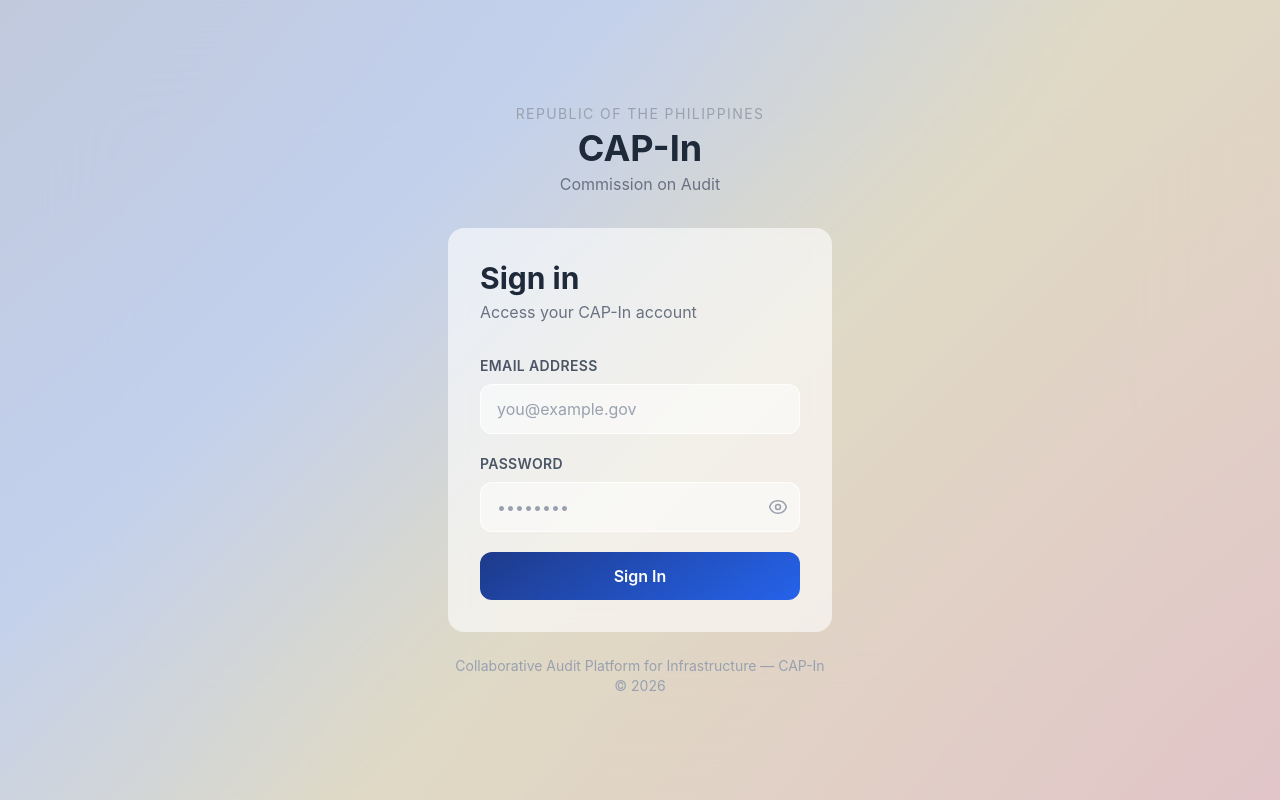
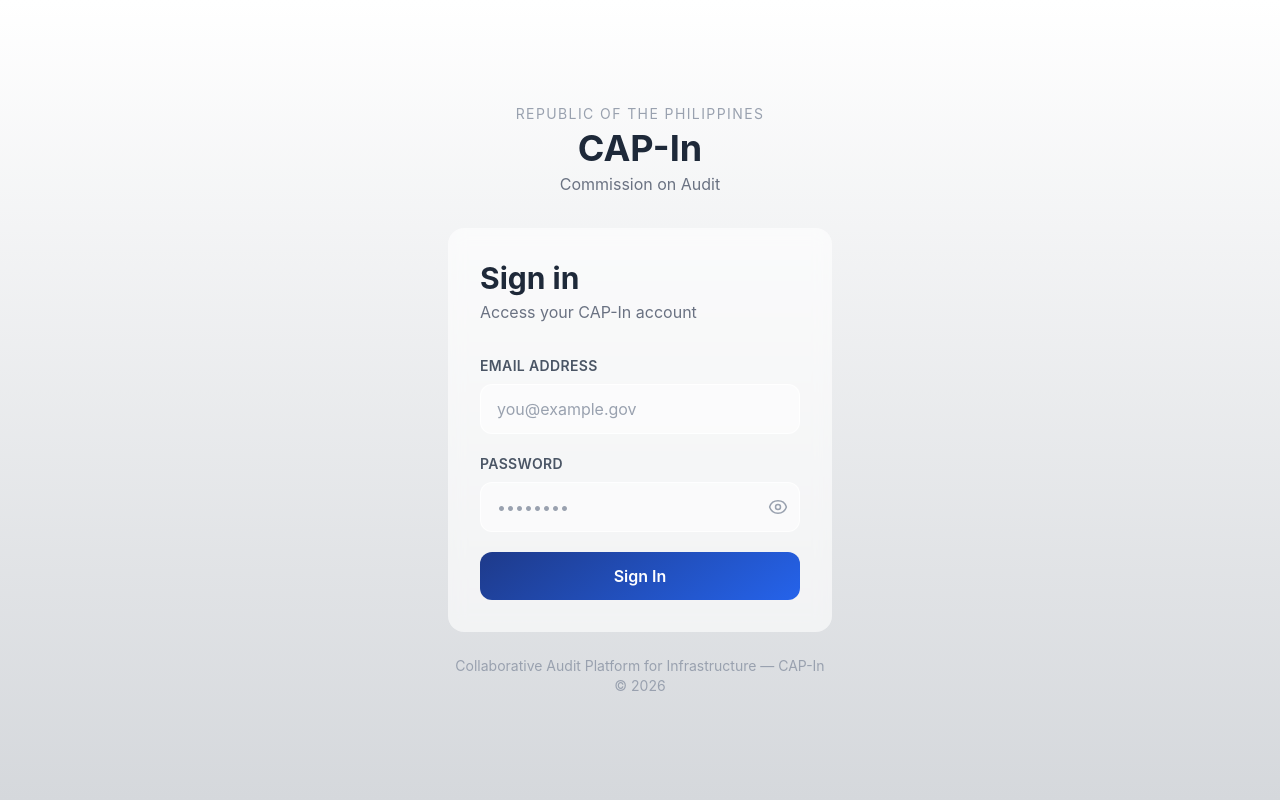
Before and after one commit to MaagadJM/coa-system, a React (Vite) app: page /coa-system/login in a window 1280 px wide. Built offline with nearby package versions, Linux system fonts and the light colour scheme.

Commit message:
background styles

```diff
--- a/src/components/layout/DashboardLayout.jsx
+++ b/src/components/layout/DashboardLayout.jsx
@@ -15,21 +15,11 @@
 
   return (
     <div className="relative flex h-screen overflow-hidden">
-      {/* Gradient background layer */}
+      {/* Subtle neutral gradient background */}
       <div
         className="fixed inset-0 z-0"
         style={{
-          background: 'linear-gradient(135deg, #1e3a8a 0%, #2563eb 30%, #c8960a 55%, #cc1f1f 100%)',
-        }}
-      />
-
-      {/* Frosted overlay */}
-      <div
-        className="fixed inset-0 z-0"
-        style={{
-          background: 'rgba(230, 233, 238, 0.82)',
-          backdropFilter: 'blur(60px)',
-          WebkitBackdropFilter: 'blur(60px)',
+          background: 'linear-gradient(to bottom, #ffffff 0%, #d5d8dc 100%)',
         }}
       />
 
--- a/src/components/layout/Sidebar.jsx
+++ b/src/components/layout/Sidebar.jsx
@@ -165,7 +165,7 @@
         className={[
           'hidden md:flex rounded-2xl overflow-hidden',
           'md:my-3 md:ml-3 md:shrink-0',
-          'flex-col py-4',
+          'flex-col pt-10 pb-4',
           'transform transition-all duration-300 ease-in-out',
           expanded ? 'w-52' : 'w-14',
         ].join(' ')}
@@ -174,7 +174,7 @@
         {/* Toggle button */}
         <button
           onClick={() => setExpanded((v) => !v)}
-          className="w-10 h-10 ml-2 rounded-full bg-white/80 text-gray-500 hover:text-gray-700 hover:bg-gray-100 flex items-center justify-center mb-4 transition-colors shrink-0"
+          className="w-10 h-10 ml-2 rounded-full bg-white/80 text-gray-500 hover:text-gray-700 hover:bg-gray-100 flex items-center justify-center mb-2 transition-colors shrink-0"
         >
           {expanded ? <ChevronLeftIcon /> : <ChevronRightIcon />}
         </button>
--- a/src/pages/agency/AgencyDashboard.jsx
+++ b/src/pages/agency/AgencyDashboard.jsx
@@ -75,7 +75,7 @@
         {/* Card body */}
         <div
           className="rounded-2xl rounded-tl-none rounded-tr-none pt-6 pb-6 px-6"
-          style={{ background: 'linear-gradient(to right, rgb(232,235,240), rgba(255,255,255,0.6) 33%, rgba(255,255,255,0.4) 66%, rgba(255,255,255,0.3))' }}
+          style={{ background: 'linear-gradient(to right, rgb(232,235,240), rgba(255,255,255,0.6) 53%, rgba(255,255,255,0.4) 66%, rgba(255,255,255,0.3))' }}
         >
           {/* Columns */}
           <div className="grid grid-cols-1 md:grid-cols-2 lg:grid-cols-4 gap-4">
--- a/src/pages/auth/LoginPage.jsx
+++ b/src/pages/auth/LoginPage.jsx
@@ -35,21 +35,11 @@
 
   return (
     <div className="relative min-h-screen flex items-center justify-center overflow-hidden">
-      {/* Dashboard-style gradient background */}
+      {/* Subtle neutral gradient background */}
       <div
         className="fixed inset-0 z-0"
         style={{
-          background: 'linear-gradient(135deg, #1e3a8a 0%, #2563eb 30%, #c8960a 55%, #cc1f1f 100%)',
-        }}
-      />
-
-      {/* Frosted overlay */}
-      <div
-        className="fixed inset-0 z-0"
-        style={{
-          background: 'rgba(230, 233, 238, 0.82)',
-          backdropFilter: 'blur(60px)',
-          WebkitBackdropFilter: 'blur(60px)',
+          background: 'linear-gradient(to bottom, #ffffff 0%, #d5d8dc 100%)',
         }}
       />
 
--- a/src/pages/projects/ProjectDetailPage.jsx
+++ b/src/pages/projects/ProjectDetailPage.jsx
@@ -40,9 +40,9 @@
           <div>
             <button
               onClick={() => navigate(-1)}
-              className="w-8 h-8 rounded-full bg-white/60 text-gray-500 hover:text-gray-700 hover:bg-white/80 flex items-center justify-center transition-colors mb-2"
+              className="w-8 h-8 md:w-12 md:h-12 rounded-full bg-white/60 text-gray-500 hover:text-gray-700 hover:bg-white/80 flex items-center justify-center transition-colors mb-2"
             >
-              <span className="text-sm">&larr;</span>
+              <span className="text-sm md:text-2xl">&larr;</span>
             </button>
             <h2 className="text-xl md:text-3xl font-bold text-gray-800">{project.projectName}</h2>
             <div className="mt-2">
```
